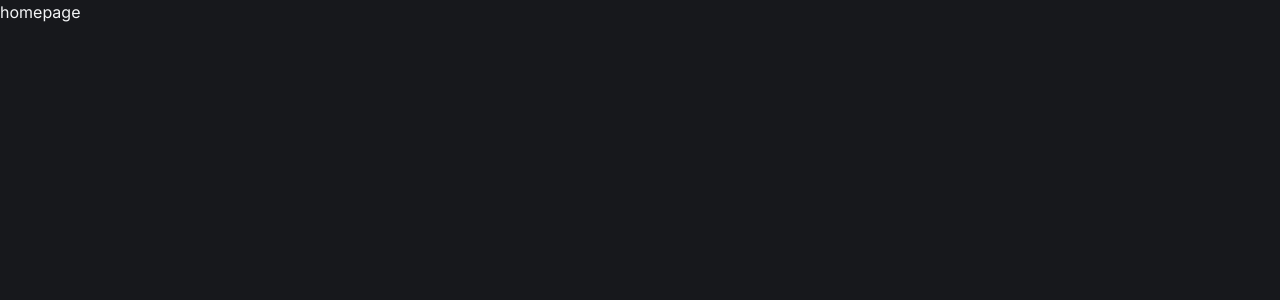
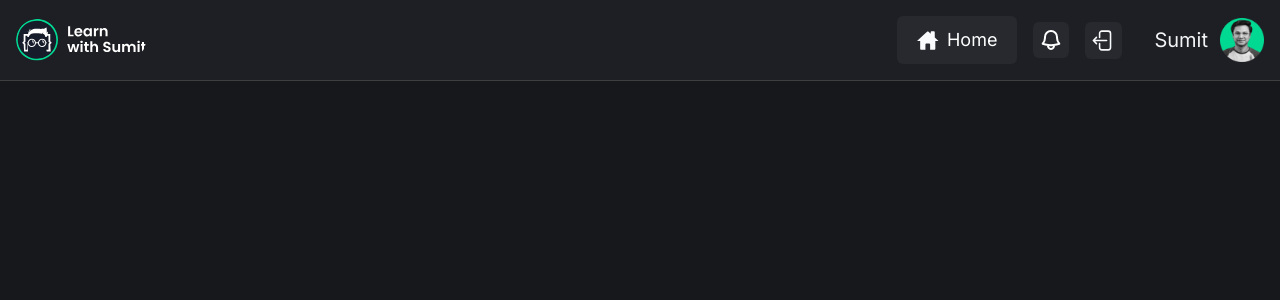
Before and after one commit to rajibdas-it/facehook, a React (Vite) app: page / in a window 1280 px wide. Shown: the top 300 px of the page. Built offline with nearby package versions, Linux system fonts and the light colour scheme.

Commit message:
create authcontext and auth provider

```diff
--- /dev/null
+++ b/src/Providers/AuthProvider.jsx
@@ -0,0 +1,13 @@
+import React, { useState } from "react";
+import { AuthContext } from "../context";
+
+const AuthProvider = ({ children }) => {
+  const [auth, setAuth] = useState({});
+  return (
+    <AuthContext.Provider value={{ auth, setAuth }}>
+      {children}
+    </AuthContext.Provider>
+  );
+};
+
+export default AuthProvider;
--- /dev/null
+++ b/src/context/index.js
@@ -0,0 +1,6 @@
+import { createContext } from "react";
+
+const AuthContext = createContext()
+
+
+export { AuthContext }
--- a/src/pages/HomePage.jsx
+++ b/src/pages/HomePage.jsx
@@ -1,7 +1,12 @@
 import React from "react";
+import Header from "../Components/common/Header";
 
 const HomePage = () => {
-  return <div>homepage</div>;
+  return (
+    <div>
+      <Header />
+    </div>
+  );
 };
 
 export default HomePage;
```
